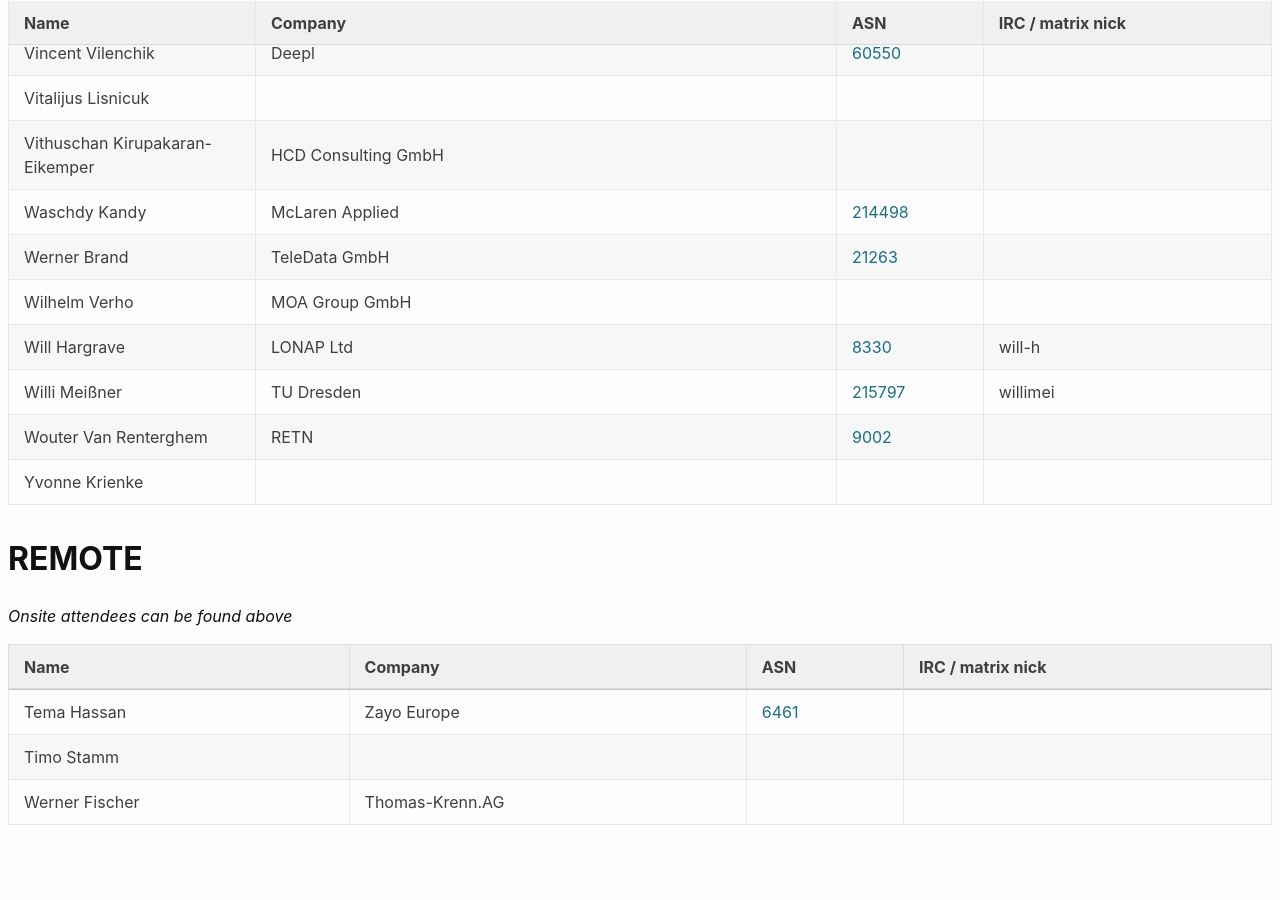
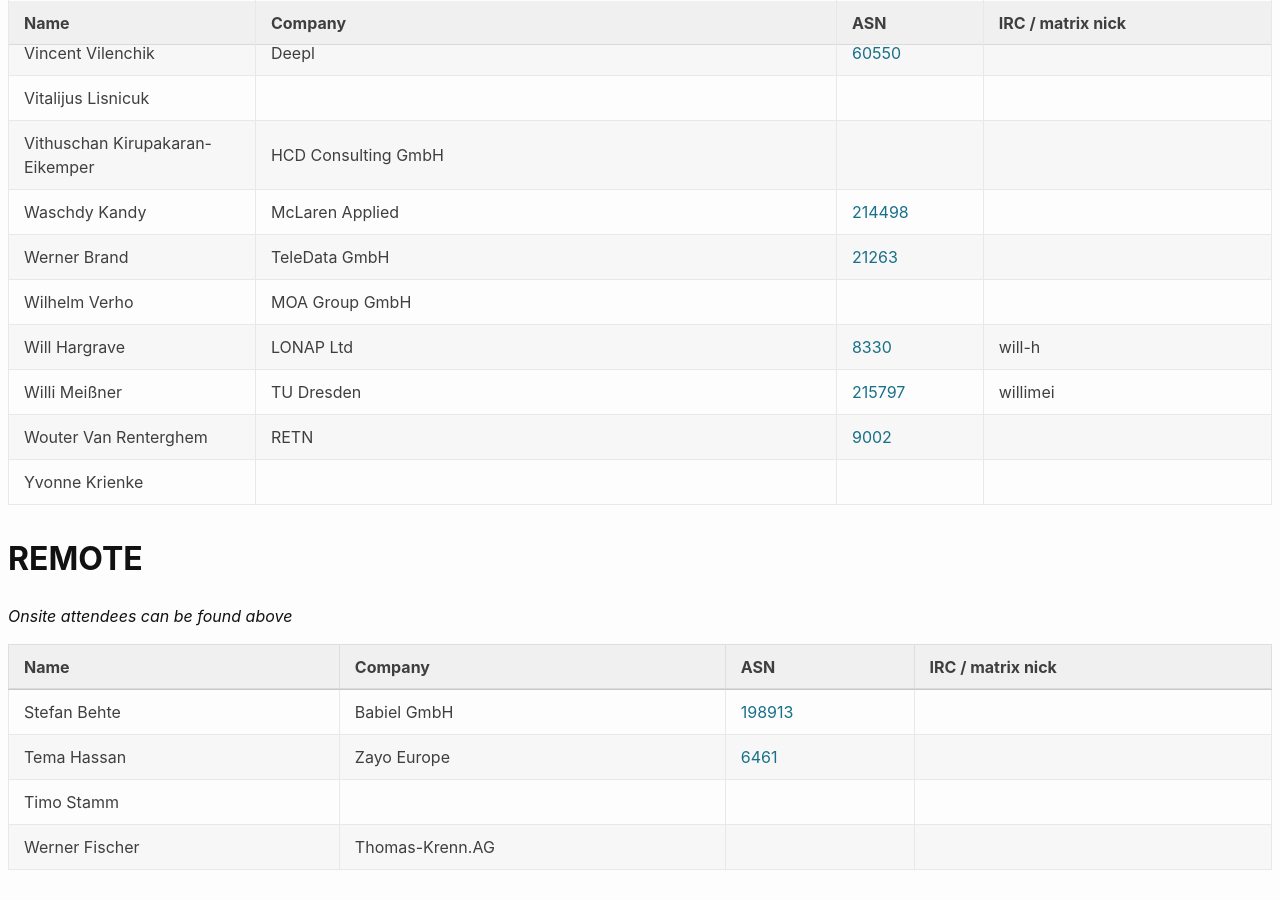
Before and after one commit to denog/pretix-attendeelist, a Jekyll site: the page built from denog16/index.markdown, in a window 1280 px wide and 900 px high, scrolled down 16577 px. Built offline with Jekyll 4.4.1, drawn with Linux system fonts in a browser that asks for light colours; before the commit the page ends 17432 px from its top, so only the background shows below that.

Commit message:
Latest data: Thu Oct 17 09:10:53 UTC 2024

```diff
--- a/_data/attendees_denog16_online.json
+++ b/_data/attendees_denog16_online.json
@@ -1,4 +1,10 @@
 [
+  {
+    "name": "Stefan Behte",
+    "company": "Babiel GmbH",
+    "irc": null,
+    "asn": "198913"
+  },
   {
     "name": "Tema Hassan",
     "company": "Zayo Europe",
```
